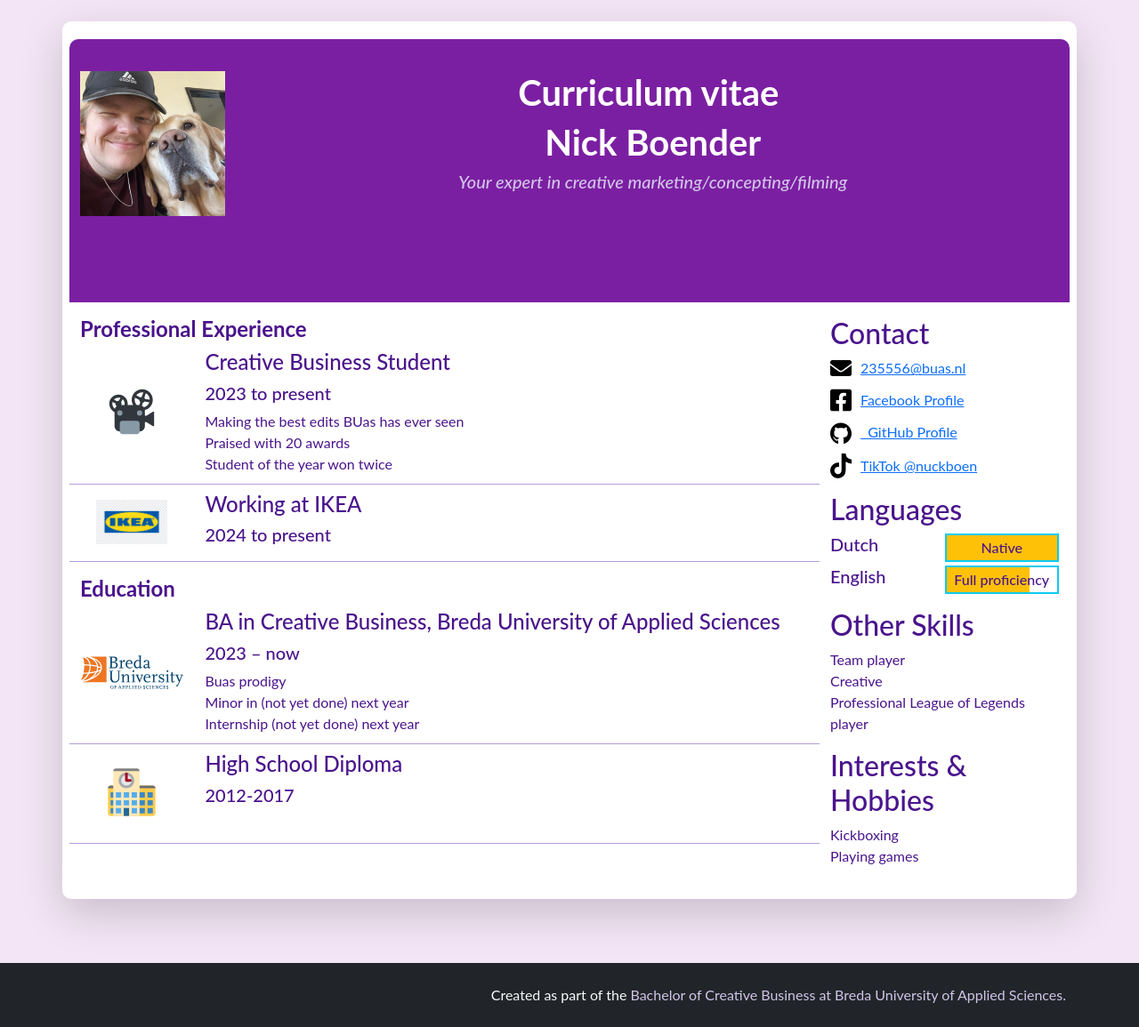
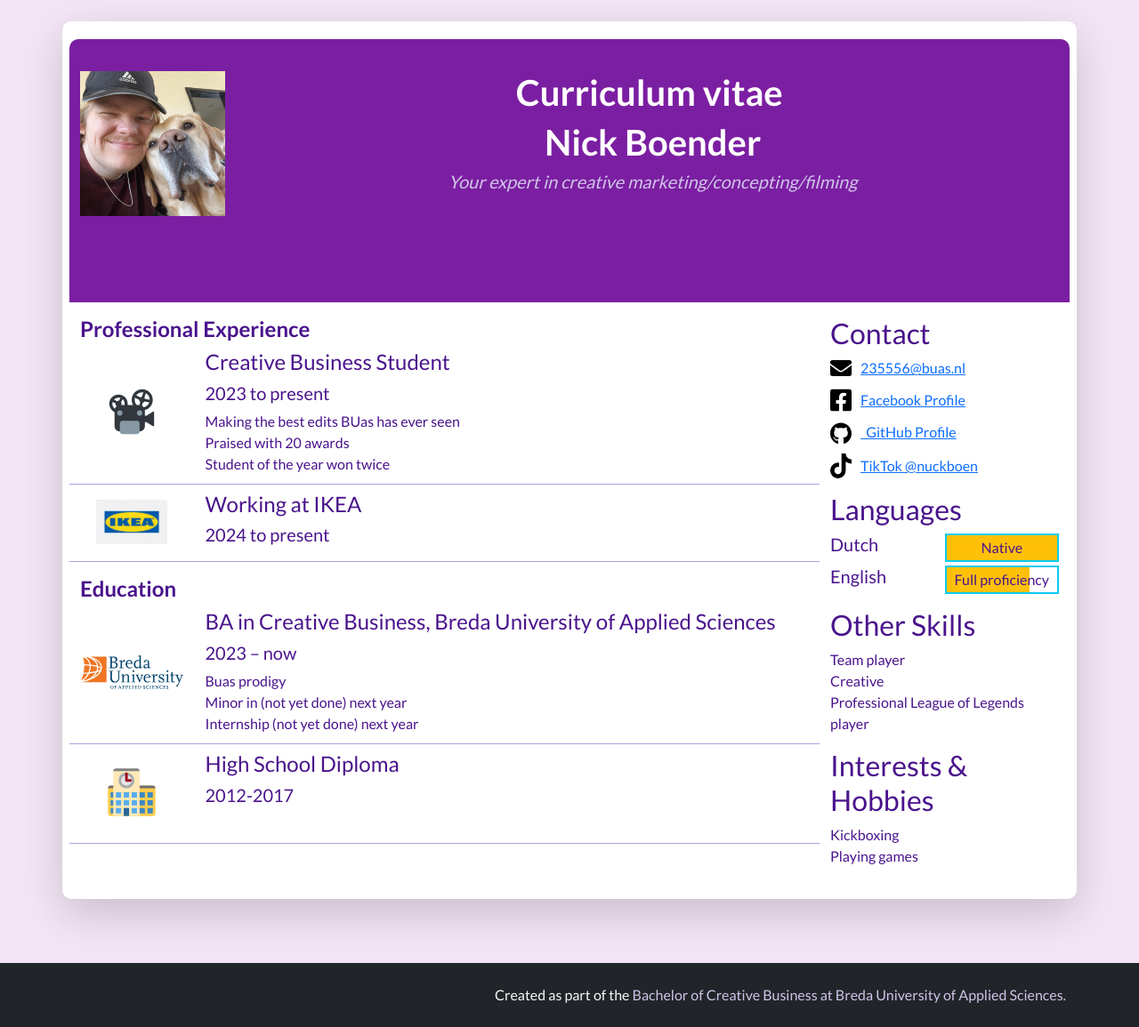
Before and after one commit to NuckoMode/NuckoModeCV2, a plain HTML site: page index.html in a window 1280 px wide. Shown: the whole page at 89% size. Drawn offline with nearby package versions, Linux system fonts and the light colour scheme.

Commit message:
Update index.html

```diff
--- a/index.html
+++ b/index.html
@@ -2,6 +2,7 @@
 <html class="h-100" lang="en">
   <head>
     <!-- Existing meta tags and links -->
+    <link href="https://fonts.googleapis.com/css2?family=Lato:wght@400;700&display=swap" rel="stylesheet">
     <link href="https://cdn.jsdelivr.net/npm/bootstrap@5.3.3/dist/css/bootstrap.min.css" rel="stylesheet" integrity="sha384-QWTKZyjpPEjISv5WaRU9OFeRpok6YctnYmDr5pNlyT2bRjXh0JMhjY6hW+ALEwIH" crossorigin="anonymous">
     <link href="https://fonts.googleapis.com/css2?family=Roboto:wght@400;700&display=swap" rel="stylesheet">
     <link rel="stylesheet" href="css/styles.css">
```
